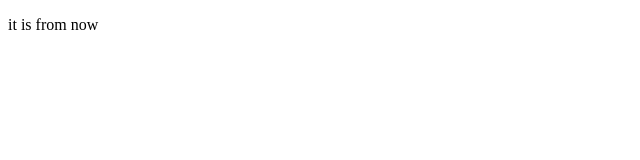
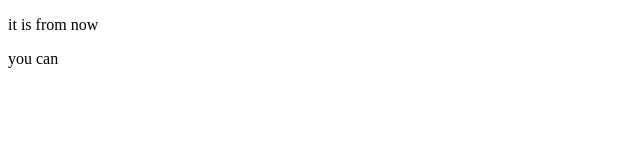
Before and after one commit to zhenhua-lee/serverless, a plain HTML site: page index.html in a window 1280 px wide. Shown: the full height of the page, 0-640 px from the left. Drawn offline with Linux system fonts and the light colour scheme.

Commit message:
modify again

```diff
--- a/index.html
+++ b/index.html
@@ -6,5 +6,6 @@
 </head>
 <body>
 	<p>it is from now</p>
+	<p>you can</p>
 </body>
 </html>
```
